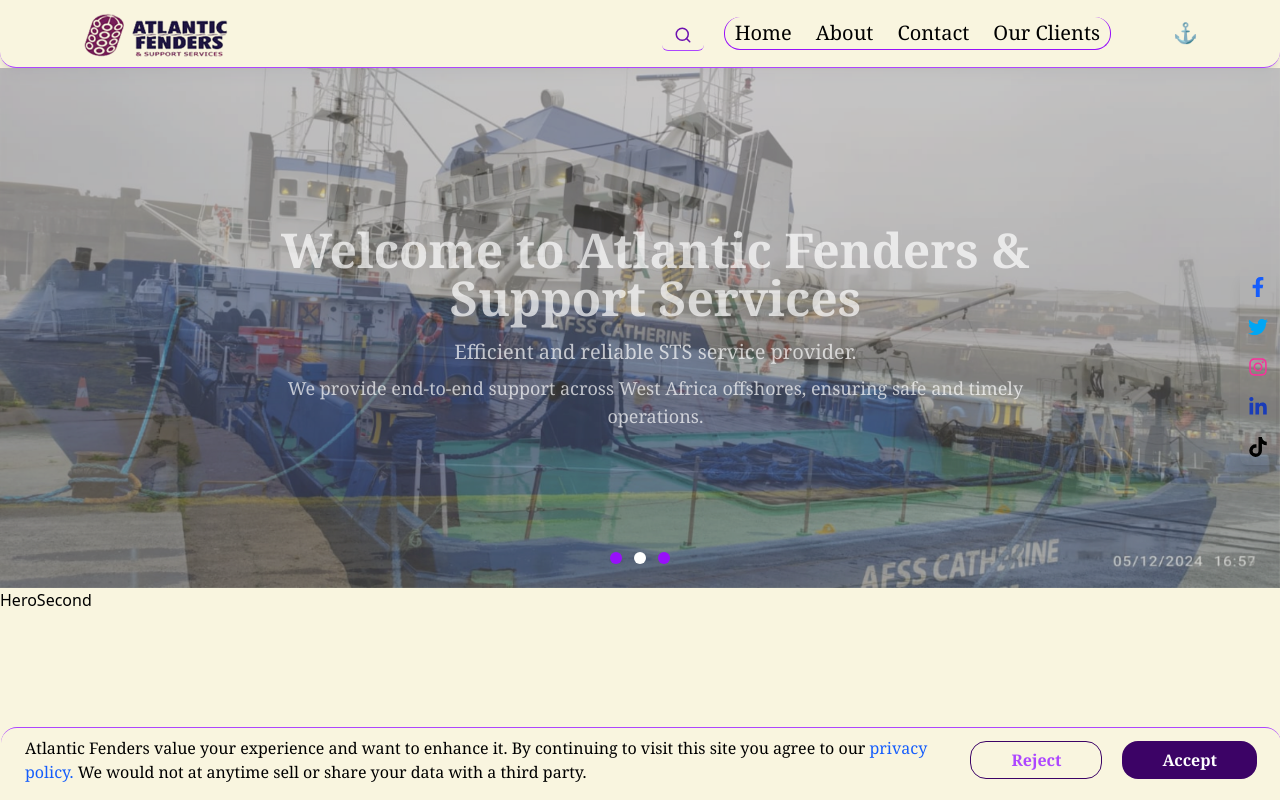
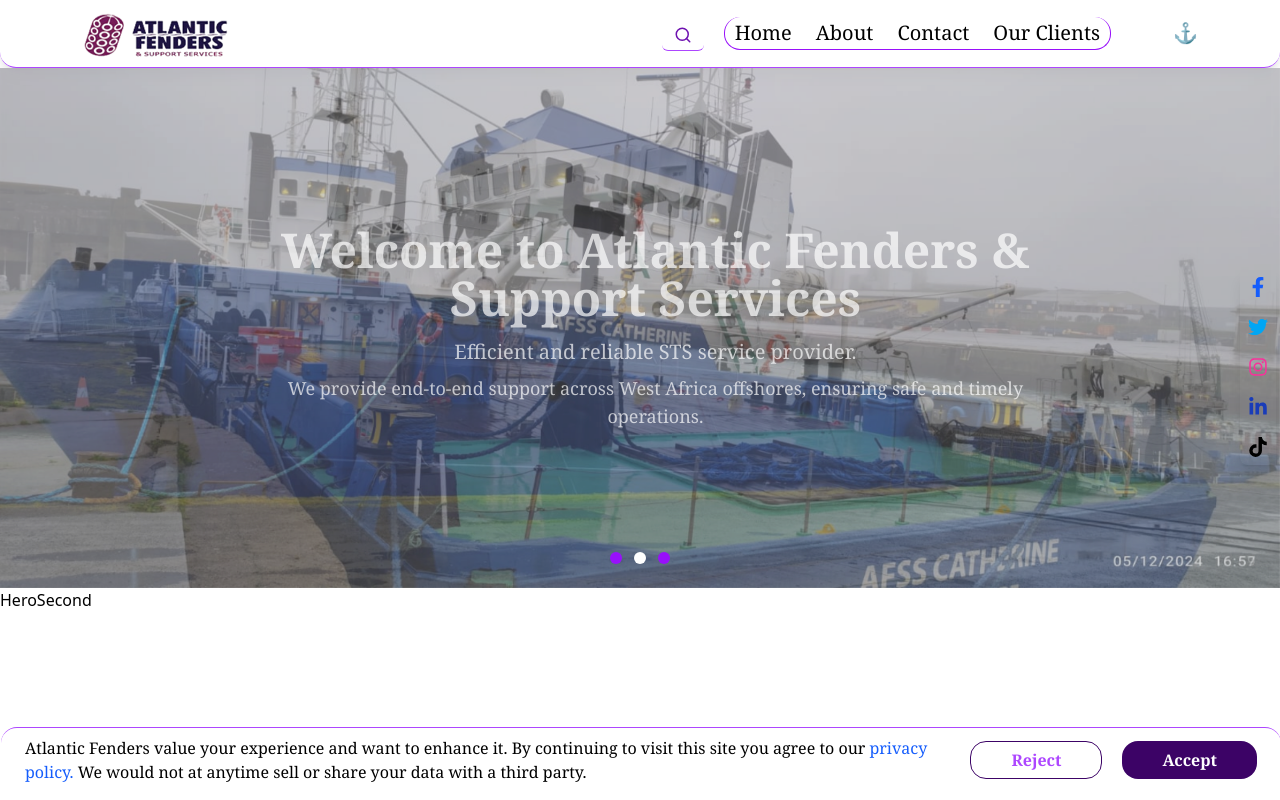
Before and after one commit to chinedudev9/atlantic_fenders_project, a Next.js app: page / in a window 1280 px wide. Shown: the top 800 px of the page. Built offline with nearby package versions, Linux system fonts and the light colour scheme.

Commit message:
Fix: force background color to pure white

```diff
--- a/src/app/globals.css
+++ b/src/app/globals.css
@@ -1,20 +1,36 @@
 @import "tailwindcss";
 
-/* global.css */
 :root {
-    --background: lab(96.47% -1.63 11.3);
+  --background: #ffffff;
   --text-color: #000000;
+
+  /* New custom colors */
+  --primary: #6a0dad;       /* Purple-ish for light mode */
+  --secondary: #f5f5f5;
+  --accent: #ff4081;
+  --border: #e0e0e0;
+  --card-bg: #fafafa;
 }
 
 .dark {
   --background: #0c000e;
-    --text-color: rgb(240, 240, 240);
+  --text-color: #ffffff;
+
+  /* Dark mode equivalents */
+  --primary: #bb86fc;
+  --secondary: #1a1a1a;
+  --accent: #ff79c6;
+  --border: #333333;
+  --card-bg: #1e1e1e;
 }
 
+html,
 body {
   background-color: var(--background);
   color: var(--text-color);
   transition: background-color 0.3s ease, color 0.3s ease;
+  margin: 0;
+  padding: 0;
 }
 
 /* Allow scrolling but blur and dim the page content */
```
Lines whose indentation alone changed are shown as unchanged.
